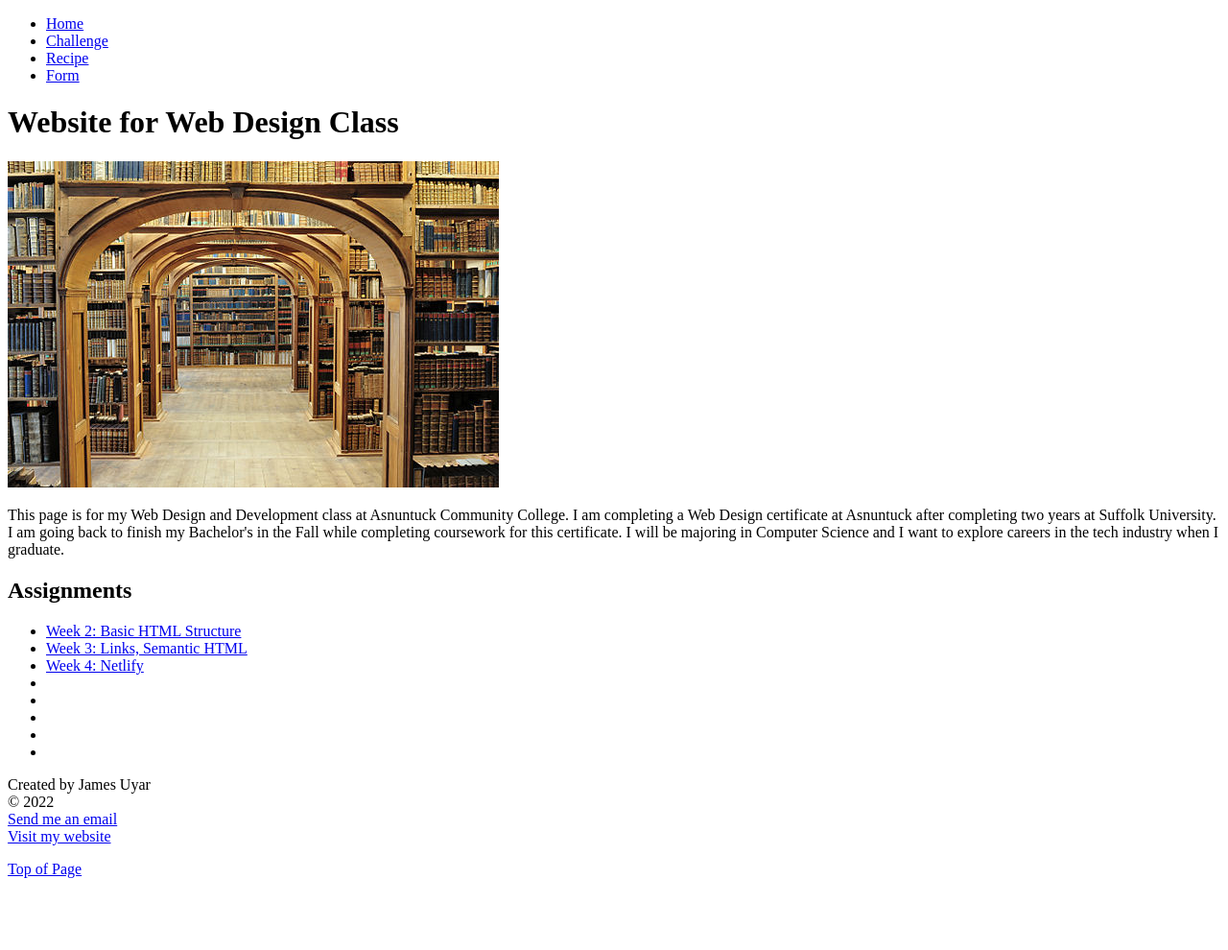
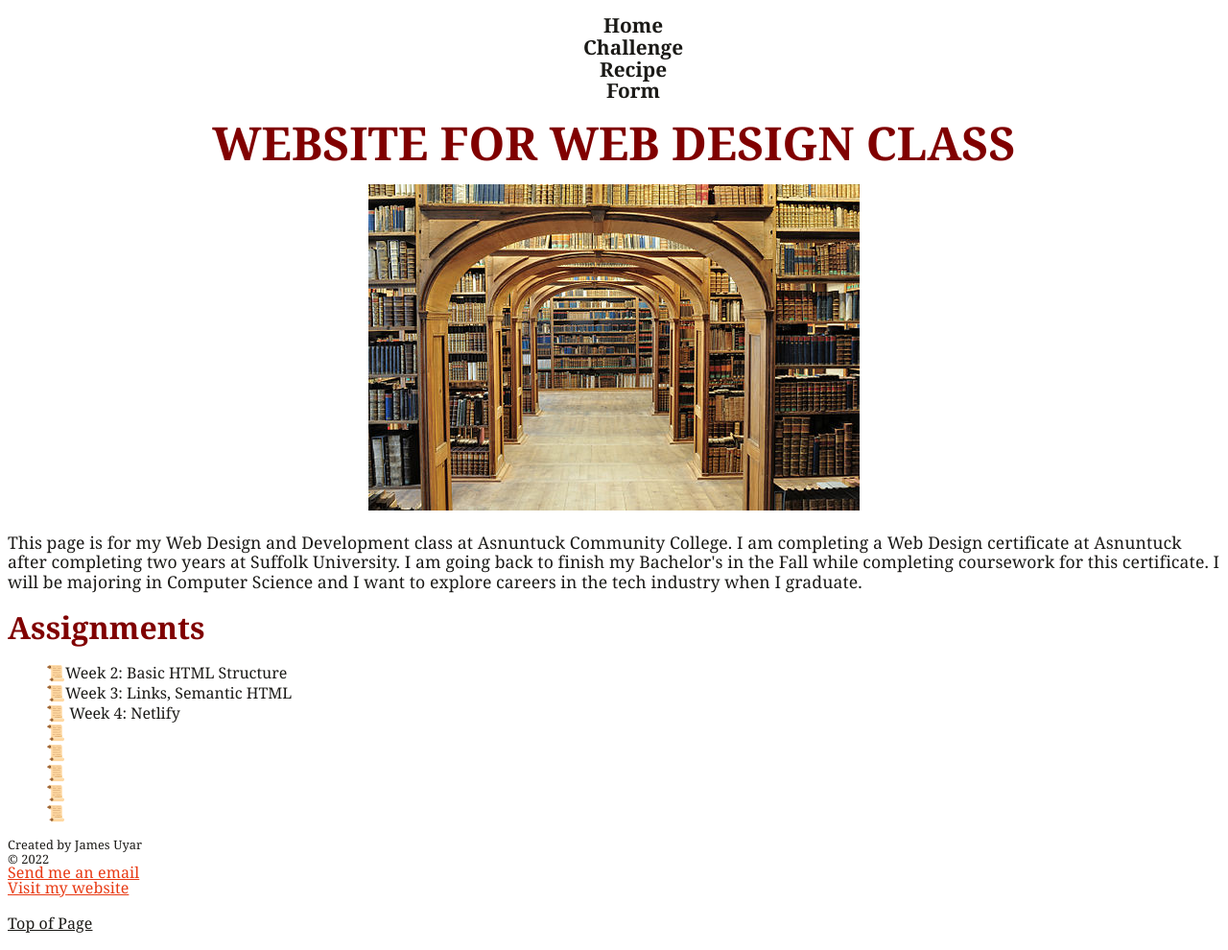
Before and after one commit to jamesuyar/jamesuyar.github.io, a plain HTML site: page index.html in a window 1280 px wide. Shown: the whole page at 96% size. Before the commit the page ends 931 px from the top, so only its background shows below. Drawn offline with Linux system fonts and the light colour scheme.

Commit message:
Week 7 Assignment

```diff
--- /dev/null
+++ b/css/index-style.css
@@ -0,0 +1,105 @@
+html{
+    line-height: 1.3rem;
+    font-family: Cambria, Cochin, Georgia, Times, 'Times New Roman', serif;
+}
+
+h1, h2{
+    color: maroon;
+}
+
+h1{
+    font-size: 3rem;
+    text-align: center;
+    text-transform: uppercase;
+}
+
+h2{
+    font-size: 2rem;
+    text-align: left;
+}
+
+nav li{
+    list-style-type: none;
+    text-align: center;
+}
+
+nav a{
+    text-decoration: none;
+    font-size: 1.3rem;
+    font-weight: bold;
+
+}
+
+nav a:hover{
+    text-decoration: underline rgb(217, 206, 63) 3px;
+    font-style: italic;
+}
+
+nav a:link,
+nav a:visited{
+    color: #1b1a17;
+}
+
+nav a:hover::before,
+nav a:hover::after{
+    content: "\1F4DC ";
+}
+
+header{
+    text-align: center;
+}
+
+p{
+    text-align: left;
+    color:#1b1a17;
+    font-size: 1.1rem;
+    letter-spacing:.1px;
+}
+
+.assignments a{
+    text-decoration: none;
+}
+
+.assignments li{
+    list-style-type: none;
+}
+
+.assignments a:hover{
+    text-decoration: underline rgb(217, 206, 63) 3px;
+    text-decoration-style: solid;
+}
+
+.assignments a:link,
+.assignments a:visited{
+    color:#1b1a17;
+}
+
+.assignments li::before{
+    content: "\1F4DC ";
+}
+
+footer p{
+    font-size: .8rem;
+    line-height: .9rem;
+}
+
+footer a{
+    text-decoration: none;
+}
+
+footer a:link,
+footer a:visited{
+    color:rgb(232, 58, 20);
+}
+
+footer a:hover{
+    color:#1b1a17;
+    text-decoration: underline rgba(27, 26, 23, .2);
+    font-style: italic;
+}
+
+p a{
+    text-decoration:underline;
+    font-size: 1rem;
+    color:#1b1a17;
+}
--- a/index.html
+++ b/index.html
@@ -5,6 +5,7 @@
     <meta http-equiv="X-UA-Compatible" content="IE=edge" />
     <meta name="viewport" content="width=device-width, initial-scale=1.0" />
     <title>Home</title>
+    <link rel="stylesheet" href="/css/index-style.css">
   </head>
   <body>
     <nav>
@@ -17,9 +18,11 @@
       </ul>
     </nav>
 
+    <header>
     <h1 id="top">Website for Web Design Class</h1>
 
     <img src="img/library-512.jpg" alt="Big library" />
+  </header>
 <!-- Description about myself and academic goals -->
     <p>
       This page is for my Web Design and Development class at Asnuntuck
@@ -29,6 +32,7 @@
       certificate. I will be majoring in Computer Science and I want to explore
       careers in the tech industry when I graduate.
     </p>
+
 
     <section class="assignments">
       <h2>Assignments</h2>
```
